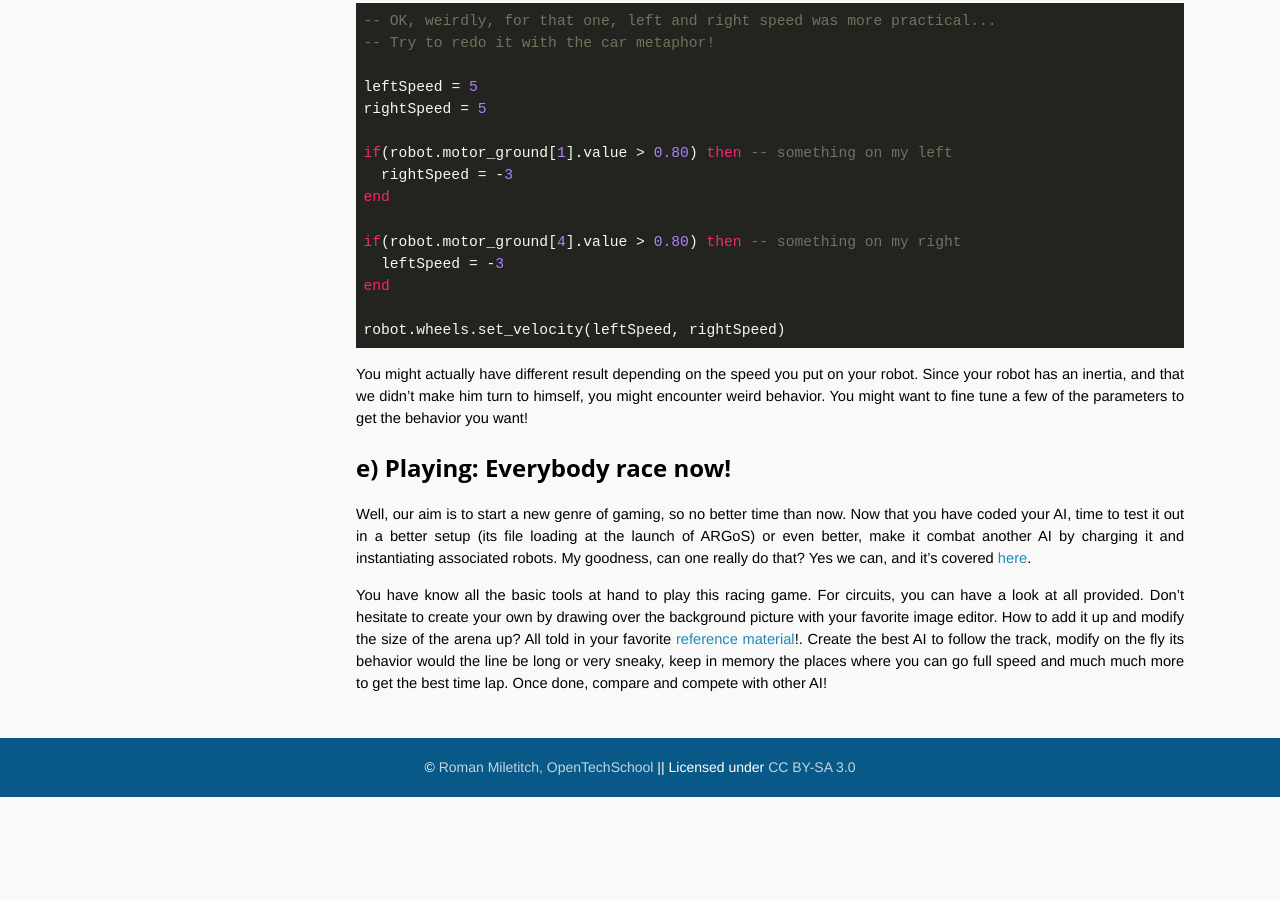
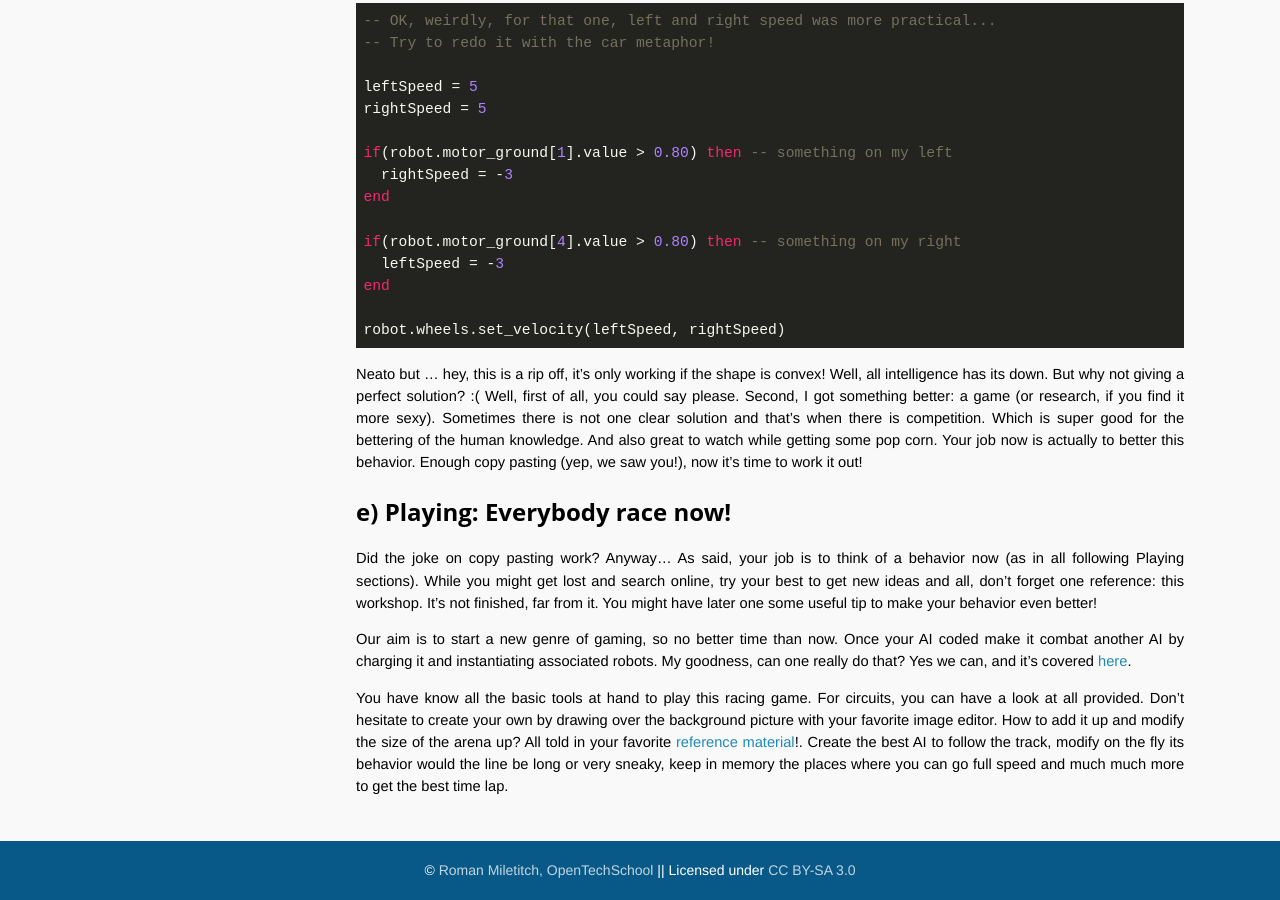
Before and after one commit to OpenTechSchool-Brussels/AI-for-robots-and-swarms, a Jekyll site: the page built from follow-the-line.markdown, in a window 1280 px wide and 900 px high, scrolled down 3383 px. Built offline with Jekyll 4.4.1, drawn with Linux system fonts in a browser that asks for light colours; Markdown is read by kramdown in place of the engine named in the settings; before the commit the page ends 4180 px from its top, so only the background shows below that.

Commit message:
Update follow-the-line.markdown

````diff
--- a/follow-the-line.markdown
+++ b/follow-the-line.markdown
@@ -140,9 +140,11 @@ end
 robot.wheels.set_velocity(leftSpeed, rightSpeed)
 ```
 
-You might actually have different result depending on the speed you put on your robot. Since your robot has an inertia, and that we didn't make him turn to himself, you might encounter weird behavior. You might want to fine tune a few of the parameters to get the behavior you want!
+Neato but ... hey, this is a rip off, it's only working if the shape is convex! Well, all intelligence has its down. But why not giving a perfect solution? :( Well, first of all, you could say please. Second, I got something better: a game (or research, if you find it more sexy). Sometimes there is not one clear solution and that's when there is competition. Which is super good for the bettering of the human knowledge. And also great to watch while getting some pop corn. Your job now is actually to better this behavior. Enough copy pasting (yep, we saw you!), now it's time to work it out!
 
 ## e) Playing: Everybody race now!
-Well, our aim is to start a new genre of gaming, so no better time than now. Now that you have coded your AI, time to test it out in a better setup (its file loading at the launch of ARGoS) or even better, make it combat another AI by charging it and instantiating associated robots. My goodness, can one really do that? Yes we can, and it's covered [here](./ref_setup.html#ais).
+Did the joke on copy pasting work? Anyway... As said, your job is to think of a behavior now (as in all following Playing sections). While you might get lost and search online, try your best to get new ideas and all, don't forget one reference: this workshop. It's not finished, far from it. You might have later one some useful tip to make your behavior even better!
 
-You have know all the basic tools at hand to play this racing game. For circuits, you can have a look at all provided. Don't hesitate to create your own by drawing over the background picture with your favorite image editor. How to add it up and modify the size of the arena up? All told in your favorite [reference material](.//ref_setup.html#arena)!. Create the best AI to follow the track, modify on the fly its behavior would the line be long or very sneaky, keep in memory the places where you can go full speed and much much more to get the best time lap. Once done, compare and compete with other AI!
+Our aim is to start a new genre of gaming, so no better time than now. Once your AI coded make it combat another AI by charging it and instantiating associated robots. My goodness, can one really do that? Yes we can, and it's covered [here](./ref_setup.html#ais).
+
+You have know all the basic tools at hand to play this racing game. For circuits, you can have a look at all provided. Don't hesitate to create your own by drawing over the background picture with your favorite image editor. How to add it up and modify the size of the arena up? All told in your favorite [reference material](.//ref_setup.html#arena)!. Create the best AI to follow the track, modify on the fly its behavior would the line be long or very sneaky, keep in memory the places where you can go full speed and much much more to get the best time lap.
````
